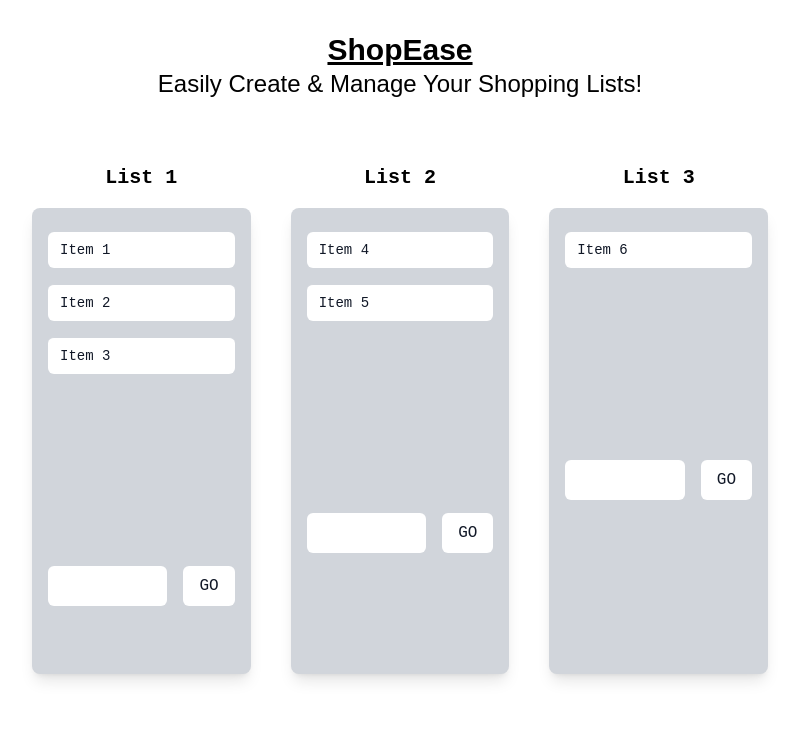
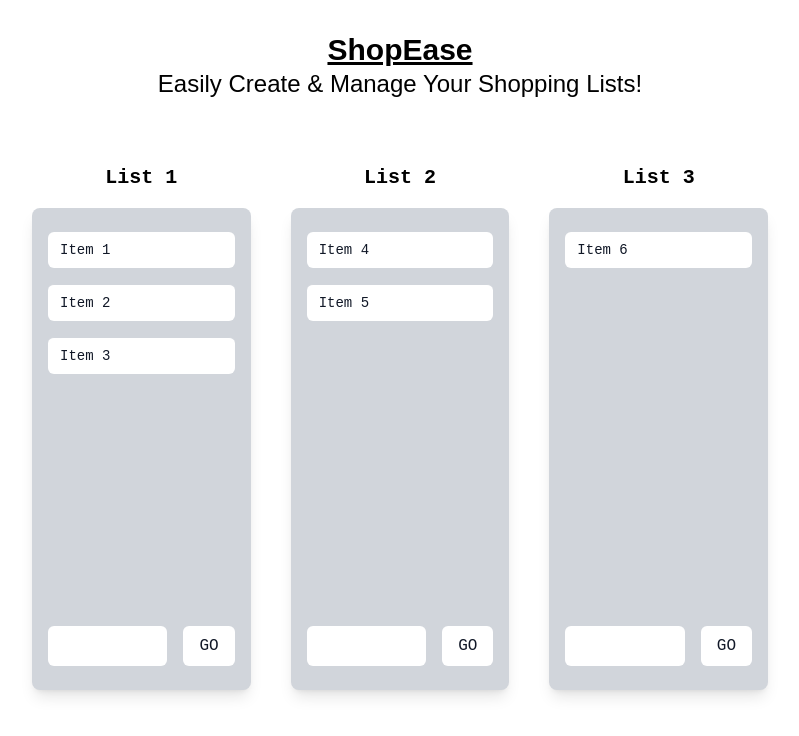
Before and after one commit to emelyn-barrientos/shopease-list-coding-challenge, a React (Create React App) app: page / in a window 1280 px wide. Shown: the top 736 px of the page, without its empty margins (240-1039 px from the left). Built offline with nearby package versions, Linux system fonts and the light colour scheme; a web font is replaced by a local one.

Commit message:
Fix form to bottom of ShoppingList gray div

```diff
--- a/src/components/ShoppingList.jsx
+++ b/src/components/ShoppingList.jsx
@@ -13,8 +13,8 @@ function ShoppingList({ listName, items }) {
       <h3 className="font-mono font-bold text-xl text-center mb-4">
         {listName}
       </h3>
-      <div className="bg-gray-300 shadow-lg rounded-lg px-4 py-6 h-full">
-        <ul className="divide-y divide-gray-300">
+      <div className="bg-gray-300 shadow-lg rounded-lg px-4 py-6 h-full flex flex-col justify-between">
+        <ul className="divide-y divide-gray-300 flex-grow">
           {itemsState.map((item, index) => (
             <li
               key={index}
@@ -24,7 +24,9 @@ function ShoppingList({ listName, items }) {
             </li>
           ))}
         </ul>
-        <AddItemForm onAddItem={handleAddItem} />
+        <div className="self-end">
+          <AddItemForm onAddItem={handleAddItem} className="mt-4" />
+        </div>
       </div>
     </div>
   )
```
